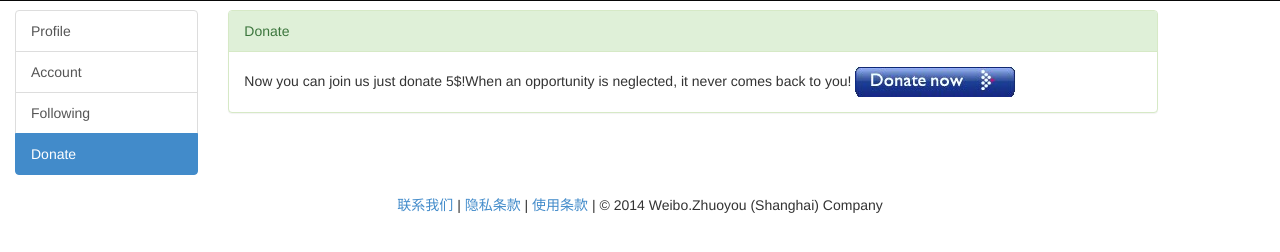
After one commit to Wiki616/Weibo.Zhuoyou, a Flask app: page /settings/donate in a window 1280 px wide. The commit adds this page. Shown: the part 50-302 px from the top of the page. Run offline with Flask 2, Linux system fonts and the light colour scheme; some libraries are stand-ins or nearby versions.

Commit message:
add donate.html

```diff
--- a/app/templates/account.html
+++ b/app/templates/account.html
@@ -12,7 +12,7 @@
 					<a href="/settings/profile" class="list-group-item">Profile</a>
 					<a href="/settings/account" class="list-group-item active">Account</a>
 					<a href="/settings/following" class="list-group-item">Following</a>
-					<a href="/settings/Donate" class="list-group-item">Donate</a>
+					<a href="/settings/donate" class="list-group-item">Donate</a>
 		   </div>
         </div>
         <div class="col-md-9">
--- /dev/null
+++ b/app/templates/donate.html
@@ -0,0 +1,28 @@
+{% extends "base.html" %}
+
+{% block content %}
+<br>
+<br>
+<br>
+<div class="container-fluid">
+      <div class="row">
+        <div class="col-sm-3 col-md-2">
+           <div class="list-group">
+					<a href="/settings/profile" class="list-group-item">Profile</a>
+					<a href="/settings/account" class="list-group-item">Account</a>
+					<a href="/settings/following" class="list-group-item">Following</a>
+					<a href="/settings/donate" class="list-group-item active">Donate</a>
+		   </div>
+        </div>
+        <div class="col-md-9">
+			<div class="panel panel-success">
+				<div class="panel-heading">Donate</div>
+				<div class="panel-body">
+					Now you can join us just donate 5$!When an opportunity is neglected, it never comes back to you!
+					<a href = "#"><img src = "/static/pic/donate.jpg"></img></a>
+				</div>
+			</div>
+        </div>
+      </div>
+</div>
+{% endblock %}
```
Also changed, not shown: app/static/pic/donate.jpg (added).
